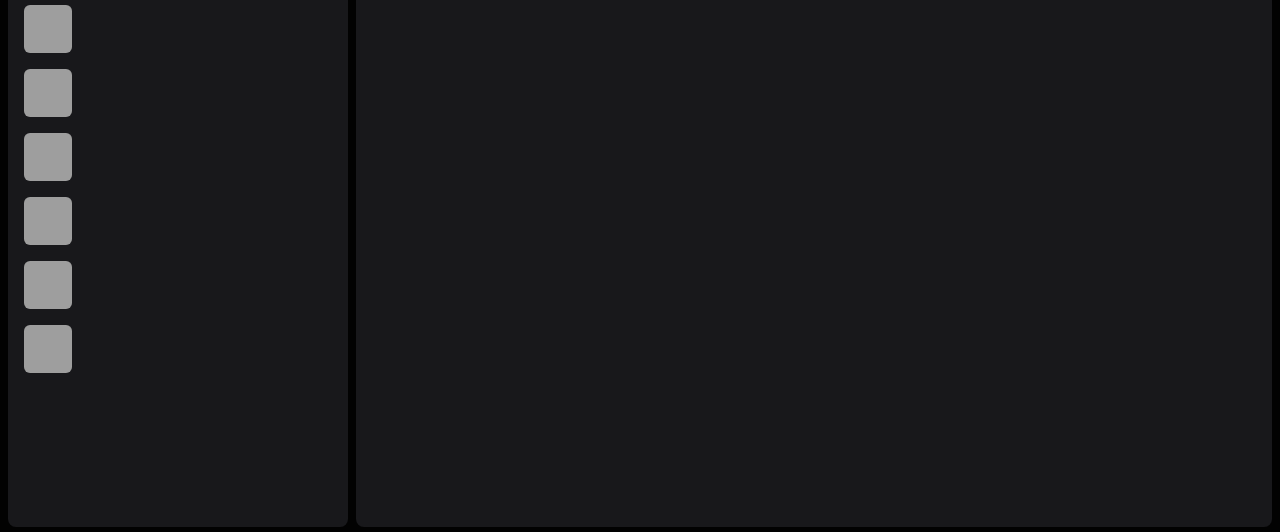
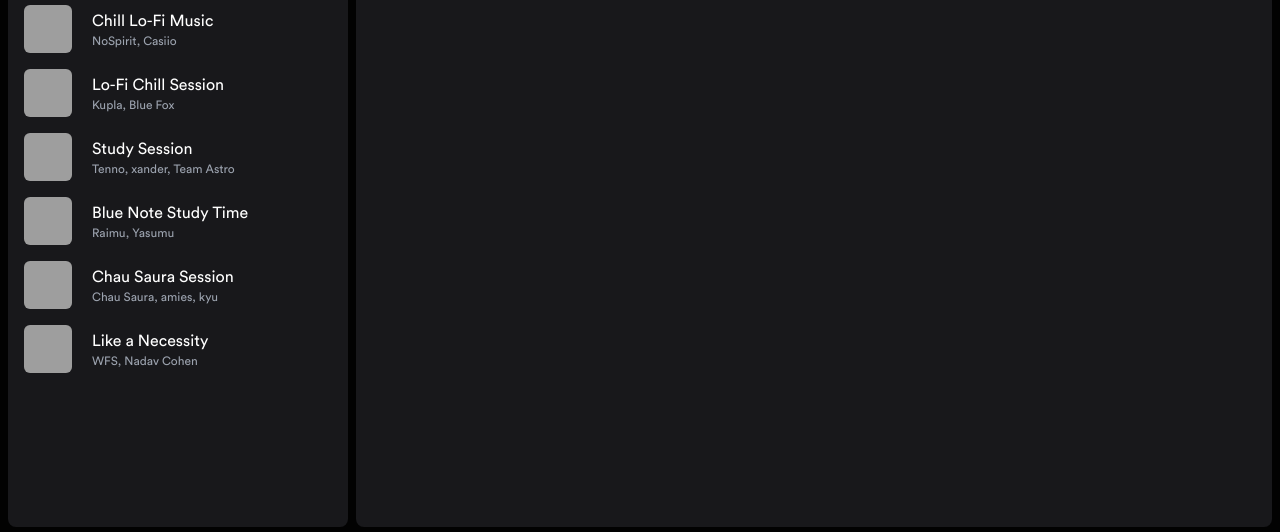
Before and after one commit to Franlop7/spotify-clone, an Astro site: page / in a window 1280 px wide. Shown: the part 187-719 px from the top of the page. Built offline with nearby package versions, Linux system fonts and the light colour scheme; Astro itself is replaced by a stand-in of ours; grey boxes are pictures that could not be loaded.

Commit message:
add aside title and artists

```diff
--- a/src/components/SideMenuCard.astro
+++ b/src/components/SideMenuCard.astro
@@ -22,4 +22,12 @@ const artistsString = artists.join(", ");
       class="object-cover w-full h-full rounded-md"
     />
   </picture>
+
+  <div class="flex flex-auto flex-col truncate">
+    <h4 class="text-white text-md">
+      {title}
+    </h4>
+
+    <span class="text-xs text-gray-400">{artistsString}</span>
+  </div>
 </a>
```
